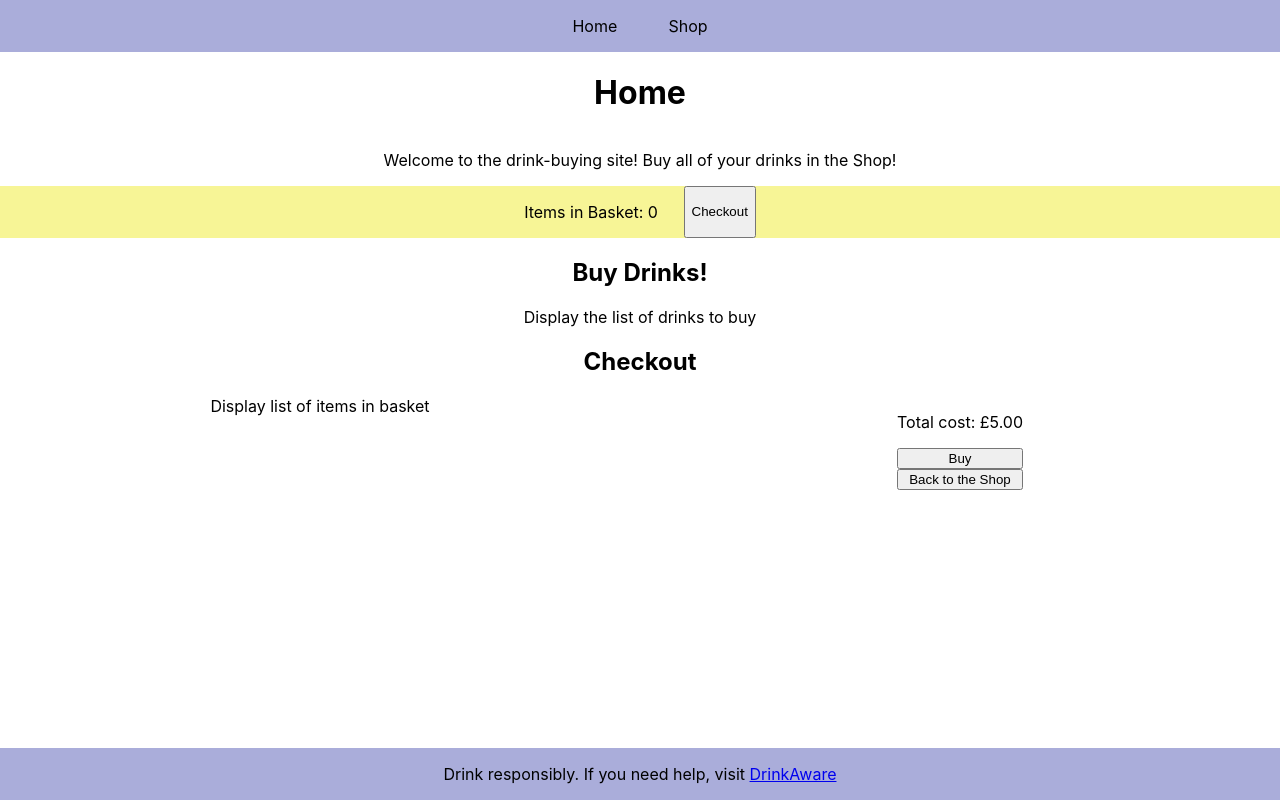
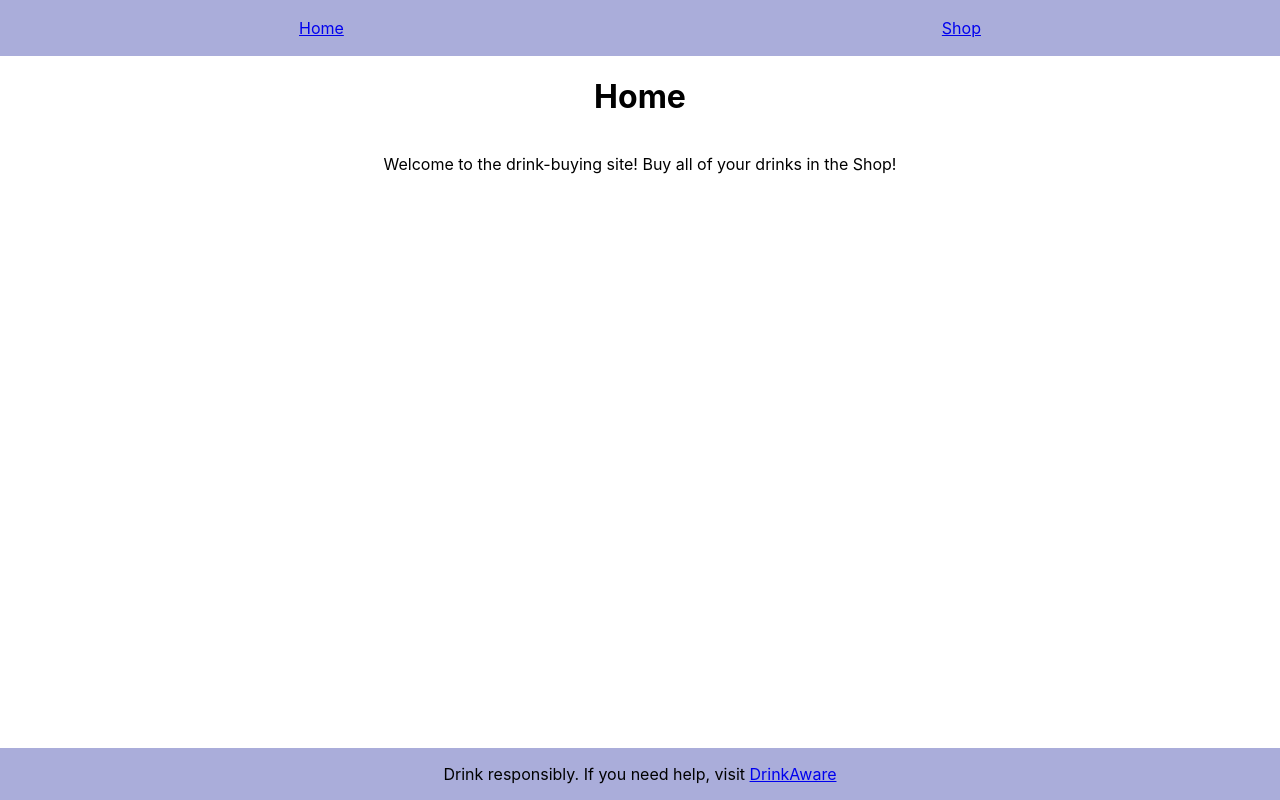
Before and after one commit to programmurr/shopping-cart, a React (Create React App) app: page / in a window 1280 px wide. Built offline with nearby package versions, Linux system fonts and the light colour scheme.

Commit message:
Set up routing

```diff
--- a/package.json
+++ b/package.json
@@ -9,6 +9,7 @@
     "@testing-library/user-event": "^12.8.3",
     "react": "^17.0.1",
     "react-dom": "^17.0.1",
+    "react-router-dom": "^5.2.0",
     "react-scripts": "4.0.3",
     "web-vitals": "^1.1.1"
   },
--- a/src/App.js
+++ b/src/App.js
@@ -1,5 +1,10 @@
 import React from 'react';
-import Navbar from './components/NavBar';
+import {
+  BrowserRouter as Router,
+  Switch,
+  Route,
+  Link
+} from 'react-router-dom';
 import Home from './components/Home';
 import Shop from './components/shop-components/Shop';
 import Checkout from './components/checkout-components/Checkout';
@@ -7,13 +12,31 @@ import Footer from './components/Footer';
 
 function App() {
   return (
-    <div className="AppContent">
-      <Navbar />
-      <Home />
-      <Shop />
-      <Checkout />
-      <Footer />
-    </div>
+    <Router>
+      <div className="AppContent">
+        <nav>
+              <Link to="/" id="HomeLink">Home</Link>
+              <Link to="/shop" id="ShopLink">Shop</Link>
+        </nav>
+        <Switch>
+          <Route exact path="/">
+            <Home />
+          </Route>
+          <Route path="/shop">
+            <div className="StickyBar">
+              <p>Items in Basket: 0</p>
+              <Link to="/checkout">Checkout</Link>
+            </div>
+            <Shop>
+            </Shop>
+          </Route>
+          <Route path="/checkout">
+            <Checkout />
+          </Route>
+        </Switch>
+        <Footer />
+      </div>
+    </Router>
   );
 }
 
--- a/src/components/NavBar.js
+++ /dev/null
@@ -1,12 +0,0 @@
-import React from 'react';
-
-function Navbar(props) {
-  return (
-    <div className="NavBar">
-      <p className="HomePara">Home</p>
-      <p className="ShopPara">Shop</p>
-    </div>
-  );
-}
-
-export default Navbar;
--- a/src/components/shop-components/Shop.js
+++ b/src/components/shop-components/Shop.js
@@ -1,14 +1,12 @@
 import React from 'react';
 import ShopList from './ShopList';
-import StickyBar from './StickyBar';
 
 function Shop(props) {
   return (
-    <div className="Shop">
-      <StickyBar />
-      <h2>Buy Drinks!</h2>
-      <ShopList />
-    </div>
+      <div className="Shop">
+        <h2>Buy Drinks!</h2>
+        <ShopList />
+      </div>
   );
 }
 
--- a/src/components/shop-components/StickyBar.js
+++ /dev/null
@@ -1,12 +0,0 @@
-import React from 'react';
-
-function StickyBar(props) {
-  return (
-    <div className="StickyBar">
-      <p>Items in Basket: 0</p>
-      <button>Checkout</button>
-    </div>
-  );
-}
-
-export default StickyBar;
--- a/src/index.css
+++ b/src/index.css
@@ -13,21 +13,16 @@ body {
 }
 
 /*  Nav Bar */
-.NavBar {
+
+nav {
   display: flex;
-  justify-content: center;
+  justify-content: space-around;
+  align-items: center;
   background-color: #aaadda;
+  height: 7vh;
 }
 
-.HomePara {
-  margin-right: 2vw;
-}
-
-.ShopPara {
-  margin-left: 2vw;
-}
-
-.NavBar > p:hover {
+nav > a:hover {
   cursor: pointer;
 }
 
@@ -38,16 +33,12 @@ body {
   align-items: center;
 }
 
-/* Shop Page */
-
-.Shop > h2 {
-  display: flex;
-  justify-content: center;
-}
+/* StickyBar */
 
 .StickyBar {
   display: flex;
   justify-content: center;
+  align-items: center;
   background-color: #f7f596;
 }
 
@@ -55,8 +46,15 @@ body {
   margin-right: 1vw;
 }
 
-.StickyBar > button {
+.StickyBar > a {
   margin-left: 1vw;
+}
+
+/* Shop Page */
+
+.Shop > h2 {
+  display: flex;
+  justify-content: center;
 }
 
 .ShopList {
```
Also changed, not shown: 1 other file (tests, documents, lock files or other folders).
